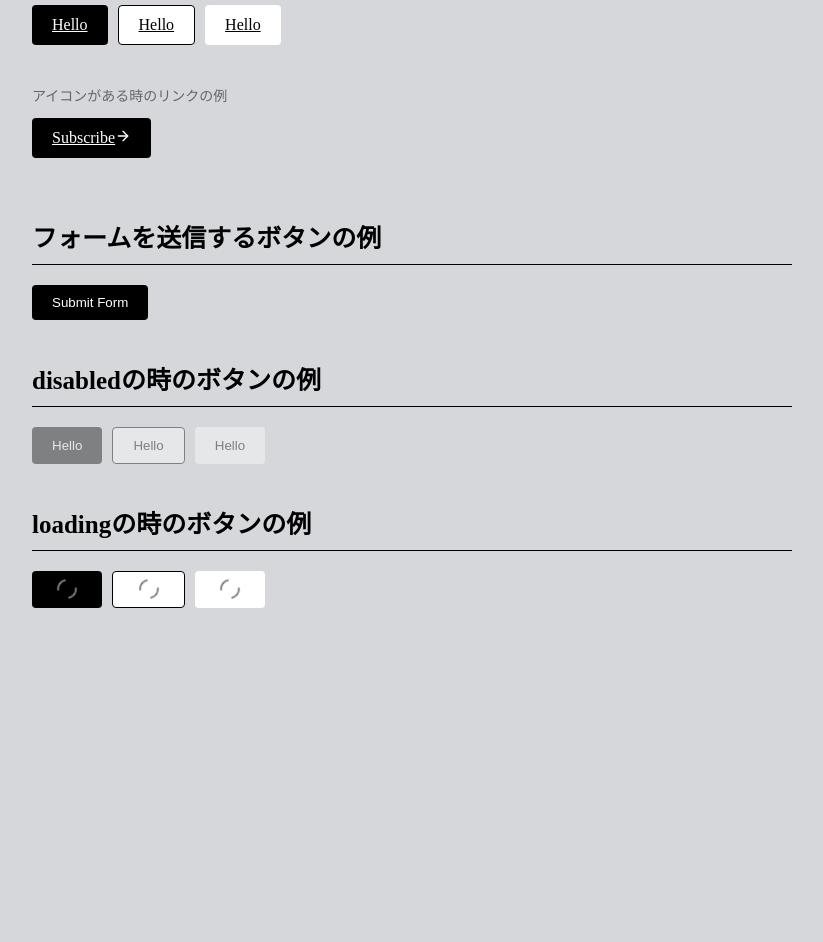
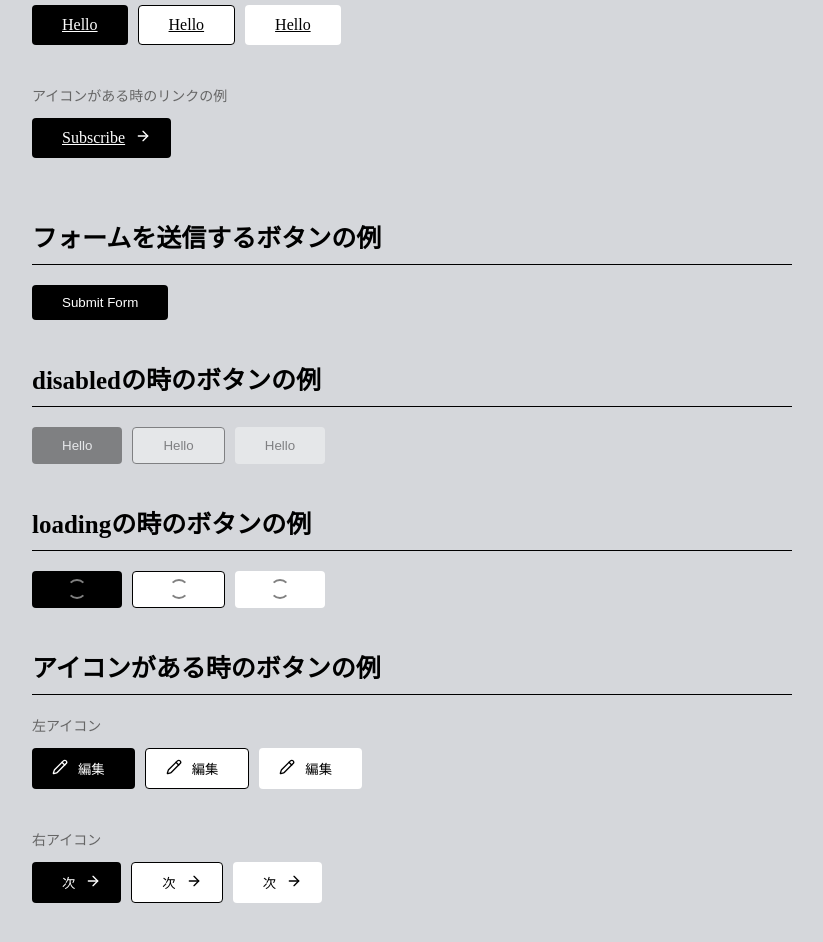
Before and after one commit to OybekJP/ui-components, a React (Vite) app: page / in a window 1280 px wide. Shown: the part 280-1222 px from the top of the page, without its empty margins (228-1051 px from the left). Before the commit the page ends 948 px from the top, so only its background shows below. Built offline with nearby package versions, Linux system fonts and the light colour scheme.

Commit message:
アイコンがある時のボタンの例を作成。ラベルにマージンを付与

```diff
--- a/src/components/Pages/ButtonDemo.tsx
+++ b/src/components/Pages/ButtonDemo.tsx
@@ -1,6 +1,6 @@
 import styled from '@emotion/styled'
 import Button from '../UI/Button'
-import { ArrowRightIcon } from 'lucide-react'
+import { ArrowRightIcon, PencilIcon } from 'lucide-react'
 
 export const ButtonDemo = () => {
   const handleSubmit = (e: React.FormEvent) => {
@@ -104,6 +104,52 @@ export const ButtonDemo = () => {
           </Button>
         </ButtonGroup>
       </Section>
+
+      <Section>
+        <SectionTitle>アイコンがある時のボタンの例</SectionTitle>
+
+        <DemoRow>
+          <Label>左アイコン</Label>
+          <ButtonGroup>
+            <Button variant="primary" icon={<PencilIcon size={16} />}>
+              編集
+            </Button>
+            <Button variant="secondary" icon={<PencilIcon size={16} />}>
+              編集
+            </Button>
+            <Button variant="tertiary" icon={<PencilIcon size={16} />}>
+              編集
+            </Button>
+          </ButtonGroup>
+        </DemoRow>
+
+        <DemoRow>
+          <Label>右アイコン</Label>
+          <ButtonGroup>
+            <Button
+              variant="primary"
+              icon={<ArrowRightIcon size={16} />}
+              iconPosition="right"
+            >
+              次
+            </Button>
+            <Button
+              variant="secondary"
+              icon={<ArrowRightIcon size={16} />}
+              iconPosition="right"
+            >
+              次
+            </Button>
+            <Button
+              variant="tertiary"
+              icon={<ArrowRightIcon size={16} />}
+              iconPosition="right"
+            >
+              次
+            </Button>
+          </ButtonGroup>
+        </DemoRow>
+      </Section>
     </Container>
   )
 }
--- a/src/components/UI/Button.tsx
+++ b/src/components/UI/Button.tsx
@@ -72,6 +72,10 @@ const StyledButton = styled('button')<BaseButtonProps>`
   }
 `
 
+const Text = styled.span`
+  margin: auto 10px;
+`
+
 const getVariantStyles = (variant: ButtonVariant) => {
   switch (variant) {
     case 'primary':
@@ -115,7 +119,7 @@ const Button = ({
       {icon && iconPosition === 'left' && (
         <span className="icon-left">{icon}</span>
       )}
-      {children}
+      <Text>{children}</Text>
       {icon && iconPosition === 'right' && (
         <span className="icon-right">{icon}</span>
       )}
```
